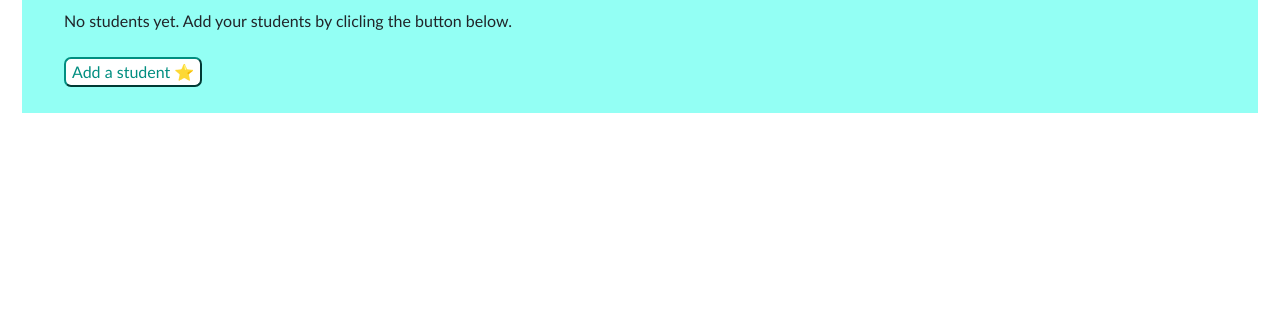
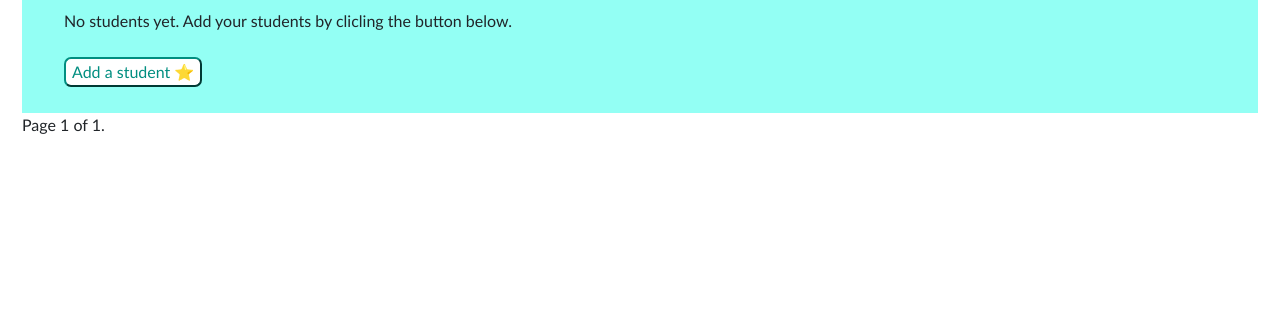
Before and after one commit to marklim-cs/TutorTrack, a Django app: page /students/ in a window 1280 px wide. Shown: the part 177-486 px from the top of the page. Run offline with Django 5.2, Linux system fonts and the light colour scheme; the visitor is signed in with stand-in values (Sample User, id 1); data that the repository does not hold is empty.

Commit message:
summary calculation and pagination

```diff
--- a/tutor_track/app/templates/student_list.html
+++ b/tutor_track/app/templates/student_list.html
@@ -7,13 +7,12 @@
         <div class="row-cols-auto" style="padding: 10px;">
             <div class="col-md-auto" style="background-color: rgb(147, 255, 244); padding: 10px;">
                 <ol>
-                    {% if students %}
-                        {% for student in students %}
+                    {% if page_object %}
+                        {% for student in page_object %}
                         <a href="{% url 'app:student_card' student.id %}">
-                            <li>{{ student }}</li>
+                            <li style="padding: 5px;">{{ student }}</li>
                         </a>
                         {% endfor %}
-                        <br>
                 </ol>
                     <div style="display: flex; gap: 20px; padding: 10px;">
                         <form method="get" action="{% url 'app:monthly_summary' %}">
@@ -28,6 +27,23 @@
                         <button type="submit">Add a student &#11088;</button>
                     </form>
                     </div>
+                    <div class="pagination">
+                        <span class="step-links">
+                            {% if page_object.has_previous %}
+                                <a href="?page=1">&laquo; first</a>
+                                <a href="?page={{ page_object.previous_page_number }}">previous</a>
+                            {% endif %}
+
+                            <span class="current">
+                                Page {{ page_object.number }} of {{ page_object.paginator.num_pages }}.
+                            </span>
+
+                            {% if page_object.has_next %}
+                                <a href="?page={{ page_object.next_page_number }}">next</a>
+                                <a href="?page={{ page_object.paginator.num_pages }}">last &raquo;</a>
+                            {% endif %}
+                        </span>
+                    </div>
             </div>
         </div>
     </div>
--- a/tutor_track/app/views/budget_views.py
+++ b/tutor_track/app/views/budget_views.py
@@ -14,8 +14,10 @@ class MonthlyPaymentSummary(View):
         monthly_summaries = MonthlySummary.objects.filter(date__month=current_month, student_card__in=cards)
 
         student_totals = []
+        total_month = 0
         for summary in monthly_summaries:
             total = summary.student_card.rate * summary.lesson_count
+            total_month += total
             student_totals.append({
                 "id": summary.id,
                 "student": summary.student_card.student,
@@ -27,6 +29,7 @@ class MonthlyPaymentSummary(View):
         context = {
             "monthly_form": monthly_form,
             "student_totals": student_totals,
+            "total_month": total_month,
         }
         return render(request, "monthly_summary.html", context)
 
--- a/tutor_track/app/views/student_views.py
+++ b/tutor_track/app/views/student_views.py
@@ -1,13 +1,22 @@
 from django.shortcuts import render, redirect, get_object_or_404, reverse
+from django.core.paginator import Paginator
 from django.views import View
-from app.models import Student, StudentCard, Language
+from app.models import Student, StudentCard
 from app.forms import UpdateStudentForm, UpdateCardForm, CreateCardForm
 
 class StudentList(View):
     def get(self, request):
         tutor_id = request.user.id
         students = Student.objects.filter(tutor_id=tutor_id).order_by('first_name')
-        context = {"students": students}
+
+        paginator = Paginator(students, 25, allow_empty_first_page=True)
+        page_number = request.GET.get("page")
+        page_obj = paginator.get_page(page_number)
+
+        context = {
+            "page_object": page_obj,
+            "students": students
+            }
         return render(request, "student_list.html", context)
 
 class StudentCardView(View):
```
Also changed, not shown: tutor_track/app/templates/monthly_summary.html (+11 -2 lines).
